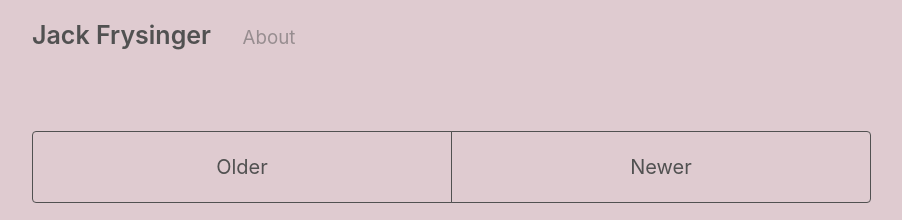
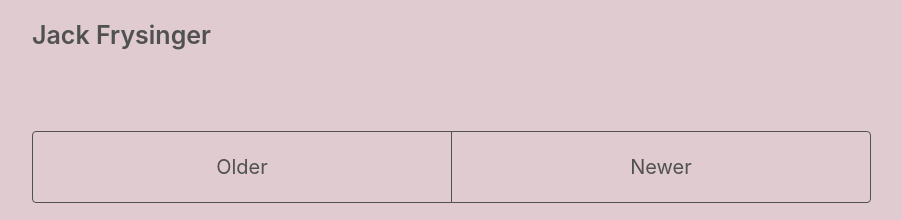
Before and after one commit to jackfrys/jackfrys.github.io, a Jekyll site: the page built from index.html, in a window 1280 px wide. Shown: the top 220 px of the page, without its empty margins (188-1090 px from the left). Built offline with Jekyll 4.4.1, drawn with Linux system fonts in a browser that asks for light colours; the list of posts is cut into pages by our own code; comment, search, counter and statistics services are not loaded.

Commit message:
Update _config.yml

```diff
--- a/_config.yml
+++ b/_config.yml
@@ -25,7 +25,7 @@ version:             1.0.0
 github:
   repo:              https://github.com/jackfrys/jackfrys.github.io
 pages_list:
-  [["About", "/about"]]
+  # [["About", "/about"]]
 
 # Gems
 plugins:
```
